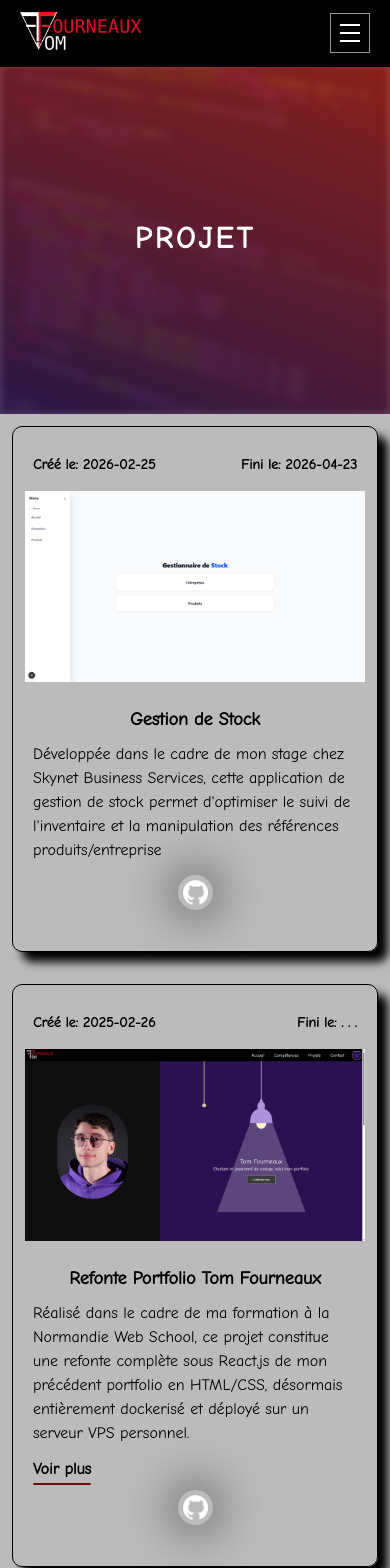
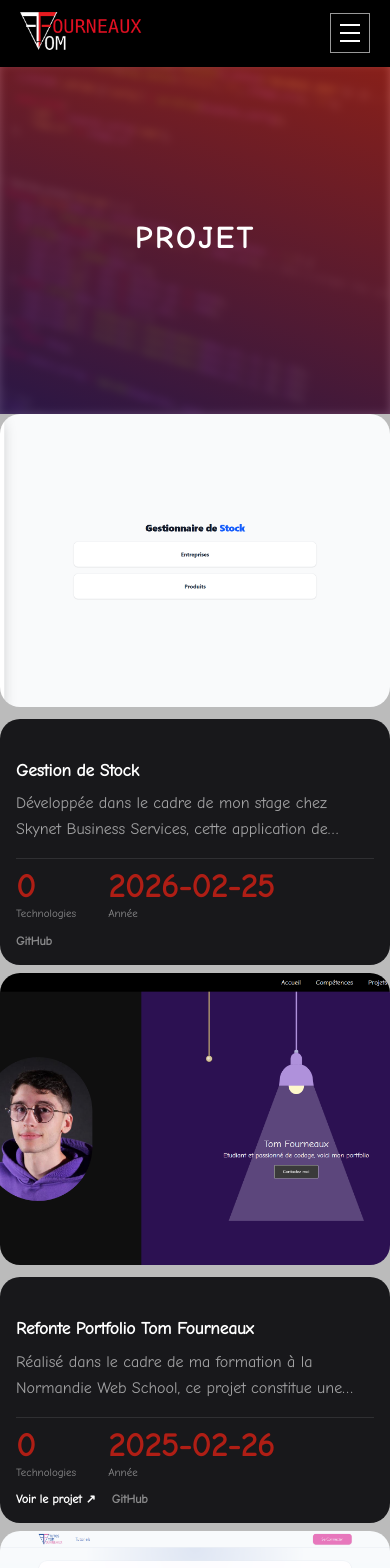
Before and after one commit to tomfrx12/portfolio-react-tom-fourneaux, a React (Vite) app: page /projets in a window 390 px wide. Shown: the top 1568 px of the page. Built offline with nearby package versions, Linux system fonts and the light colour scheme.

Commit message:
refactor(card_projet): refonte layout — image séparée de la carte texte, responsive mobile

```diff
--- a/src/components/card_projet.jsx
+++ b/src/components/card_projet.jsx
@@ -1,36 +1,165 @@
-import { Link } from 'react-router';
-import { Text } from './texte';
-import SeeMore from './see_more';
+import { useState } from 'react';
+import { motion, AnimatePresence, useReducedMotion } from 'framer-motion';
 
-export default function CardProjet({anchor, img_illustr, alt_illustr, title_text, text, github, show, createAt, finishAt, status}) {
+export default function CardProjet({
+    anchor,
+    img_illustr,
+    alt_illustr,
+    title_text,
+    text,
+    github,
+    show,
+    createAt,
+    technologies,
+    status,
+}) {
+    const shouldReduceMotion = useReducedMotion();
+    const [hovered, setHovered] = useState(false);
+
+    const techCount   = technologies ? technologies.length : 0;
+    const statusLabel = Array.isArray(status) ? status[0] : status;
+    const isActive    = statusLabel === 'En cours';
+
+    const metric1 = { value: techCount, label: 'Technologies' };
+    const metric2 = { value: createAt,  label: 'Année' };
+
     return (
-        <div id={anchor} className="m-3 flex min-w-0 flex-col rounded-[10px] border border-black bg-(--color-grey) p-3 shadow-[10px_10px_10px_black] sm:m-5 sm:p-5 lg:mb-10 lg:mt-10 lg:items-center lg:justify-around">
-            <div className='flex w-full flex-wrap justify-between gap-2 px-2 py-4 text-sm sm:text-base'>
-                <Text tag="p" font="semibold">Créé le: {createAt}</Text>
-                <Text tag="p" font="semibold">Fini le: {finishAt}</Text>
+        <div
+            id={anchor}
+            className="flex flex-col gap-3 md:gap-4"
+            onMouseEnter={() => setHovered(true)}
+            onMouseLeave={() => setHovered(false)}
+        >
+            {/* Image — hors de la carte */}
+            <div className="relative aspect-[4/3] md:aspect-square overflow-hidden rounded-[20px] md:rounded-[30px]">
+                <img
+                    src={img_illustr}
+                    alt={alt_illustr}
+                    className={`absolute inset-0 w-full h-full object-cover
+                        transition-transform duration-500 ease-out
+                        ${!shouldReduceMotion && hovered ? 'scale-[1.07]' : 'scale-100'}`}
+                />
+
+                {/* Boutons View / Git au survol */}
+                <AnimatePresence>
+                    {hovered && !shouldReduceMotion && (show || github) && (
+                        <motion.div
+                            key="view"
+                            initial={{ opacity: 0, scale: 0.55 }}
+                            animate={{ opacity: 1, scale: 1 }}
+                            exit={{ opacity: 0, scale: 0.55 }}
+                            transition={{ duration: 0.18, ease: 'easeOut' }}
+                            className="absolute inset-0 flex items-center justify-center gap-4 pointer-events-none"
+                        >
+                            {show && (
+                                <a
+                                    href={show}
+                                    target="_blank"
+                                    rel="noopener noreferrer"
+                                    className="pointer-events-auto w-16 h-16 rounded-full flex items-center justify-center shadow-xl"
+                                    style={{ backgroundColor: 'var(--color-primary)' }}
+                                    onClick={(e) => e.stopPropagation()}
+                                >
+                                    <span className="text-white text-[9px] font-black tracking-[0.25em] uppercase">
+                                        View
+                                    </span>
+                                </a>
+                            )}
+                            {github && (
+                                <a
+                                    href={github}
+                                    target="_blank"
+                                    rel="noopener noreferrer"
+                                    className="pointer-events-auto w-16 h-16 rounded-full flex items-center justify-center shadow-xl bg-white/10 backdrop-blur-sm"
+                                    onClick={(e) => e.stopPropagation()}
+                                >
+                                    <span className="text-black text-[9px] font-black tracking-[0.25em] uppercase">
+                                        Git
+                                    </span>
+                                </a>
+                            )}
+                        </motion.div>
+                    )}
+                </AnimatePresence>
             </div>
-            <div className="max-h-[400px] overflow-y-auto w-full">
-                <img className="block w-full h-auto" src={img_illustr} alt={alt_illustr} />
-            </div>
-            <div className="flex flex-col py-6 lg:justify-center">
-                <div>
-                    <Text tag="h2" name="h2" className="font-black">
-                        {title_text}
-                    </Text>
-                    <Text tag="p" className="m-2">
-                        {text}
-                    </Text>
+
+            {/* Carte texte — séparée de l'image */}
+            <div className="flex flex-col p-4 md:p-6 lg:p-8 bg-zinc-900 rounded-[20px] md:rounded-[30px]">
+
+                {/* Badge statut */}
+                <div className={`flex items-center gap-2 ${!isActive ? 'mb-6' : 'mb-0'}`}>
+                    {isActive && (
+                        <span className="px-2 py-0.5 rounded-full text-[9px] font-semibold bg-white/10 text-white/60 mb-3">
+                            En cours
+                        </span>
+                    )}
                 </div>
-                {show && (
-                    <SeeMore
-                        link={show}
-                        onClick={() => window.scrollTo(0, 0)}
-                    />
-                )}
-                <Link to={github} onClick={() => window.scrollTo(0, 0)} className="max-w-10 max-h-10 text-black rounded-[20px] p-[5px] my-[5px] text-center self-center transition-transform duration-300 ease-in-out shadow-[0px_0px_50px_black] hover:scale-105 lg:flex lg:justify-center lg:hover:scale-115">
-                    <img className="h-[25px] max-w-full" src='/img/img_reseaux/github.png' alt='logo github pour le lien du projet github'/>
-                </Link>
+
+                {/* Titre */}
+                <h2 className="text-[17px] lg:text-[20px] font-black text-white leading-snug line-clamp-3 mb-2">
+                    {title_text}
+                </h2>
+
+                {/* Description */}
+                <p className="text-white/60 text-s leading-relaxed line-clamp-2 mb-4">
+                    {text}
+                </p>
+
+                {/* Métriques */}
+                <div className="flex gap-8 pt-3 border-t border-white/10 mb-3">
+                    <div>
+                        <span
+                            className="text-[2rem] lg:text-[2.4rem] font-black leading-none block"
+                            style={{ color: 'var(--color-primary)' }}
+                        >
+                            {metric1.value}
+                        </span>
+                        <span className="text-white/50 text-[11px] mt-1 block leading-tight">
+                            {metric1.label}
+                        </span>
+                    </div>
+                    {metric2.value && (
+                        <div>
+                            <span
+                                className="text-[2rem] lg:text-[2.4rem] font-black leading-none block"
+                                style={{ color: 'var(--color-primary)' }}
+                            >
+                                {metric2.value}
+                            </span>
+                            <span className="text-white/50 text-[11px] mt-1 block leading-tight">
+                                {metric2.label}
+                            </span>
+                        </div>
+                    )}
+                </div>
+
+                {/* Liens */}
+                <div className="flex items-center gap-4">
+                    {show && (
+                        <a
+                            href={show}
+                            target="_blank"
+                            rel="noopener noreferrer"
+                            className="group inline-flex items-center gap-1 text-xs font-semibold text-white transition-colors duration-200 hover:text-white/70"
+                            onClick={(e) => e.stopPropagation()}
+                        >
+                            <span>Voir le projet</span>
+                            <span className="transition-transform duration-200 group-hover:translate-x-0.5 group-hover:-translate-y-0.5">↗</span>
+                        </a>
+                    )}
+                    {github && (
+                        <a
+                            href={github}
+                            target="_blank"
+                            rel="noopener noreferrer"
+                            className="text-xs font-semibold text-white/50 transition-colors duration-200 hover:text-white/70"
+                            onClick={(e) => e.stopPropagation()}
+                        >
+                            GitHub
+                        </a>
+                    )}
+                </div>
             </div>
         </div>
     );
-};
+}
```
